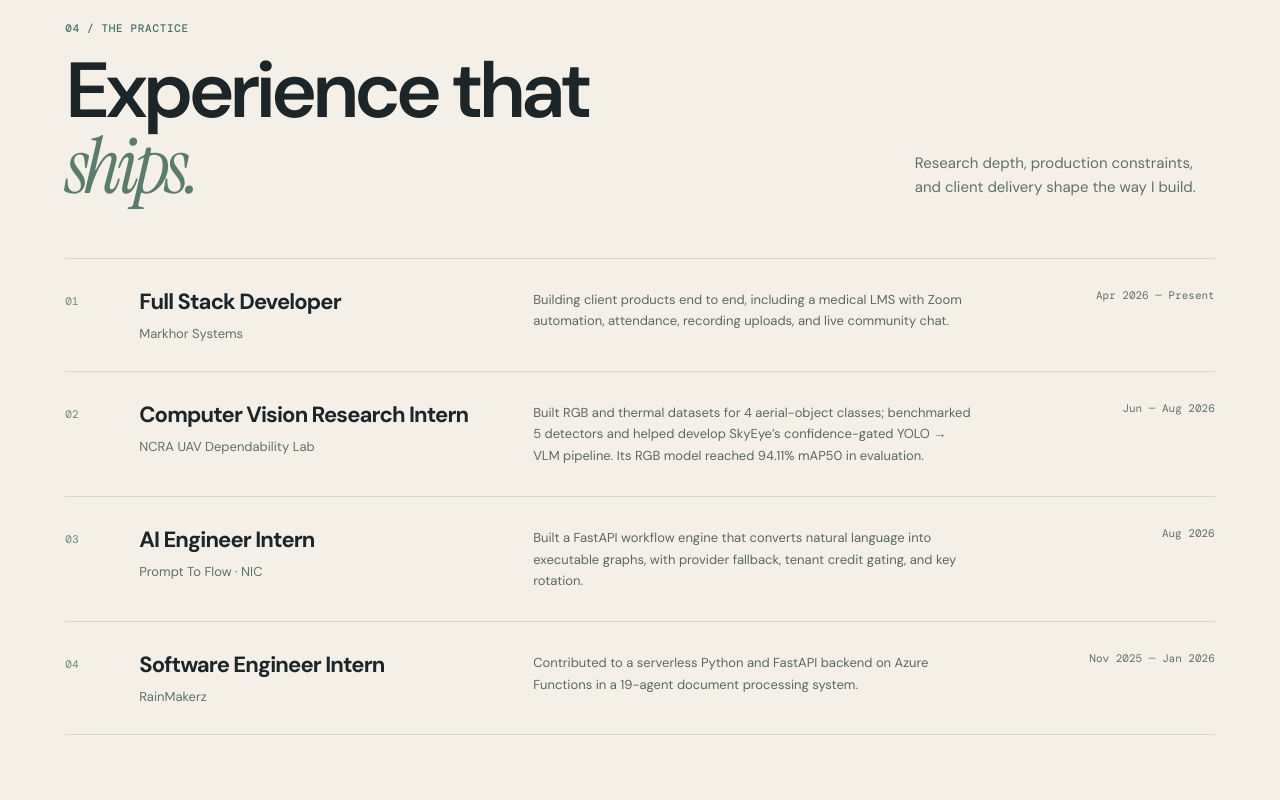
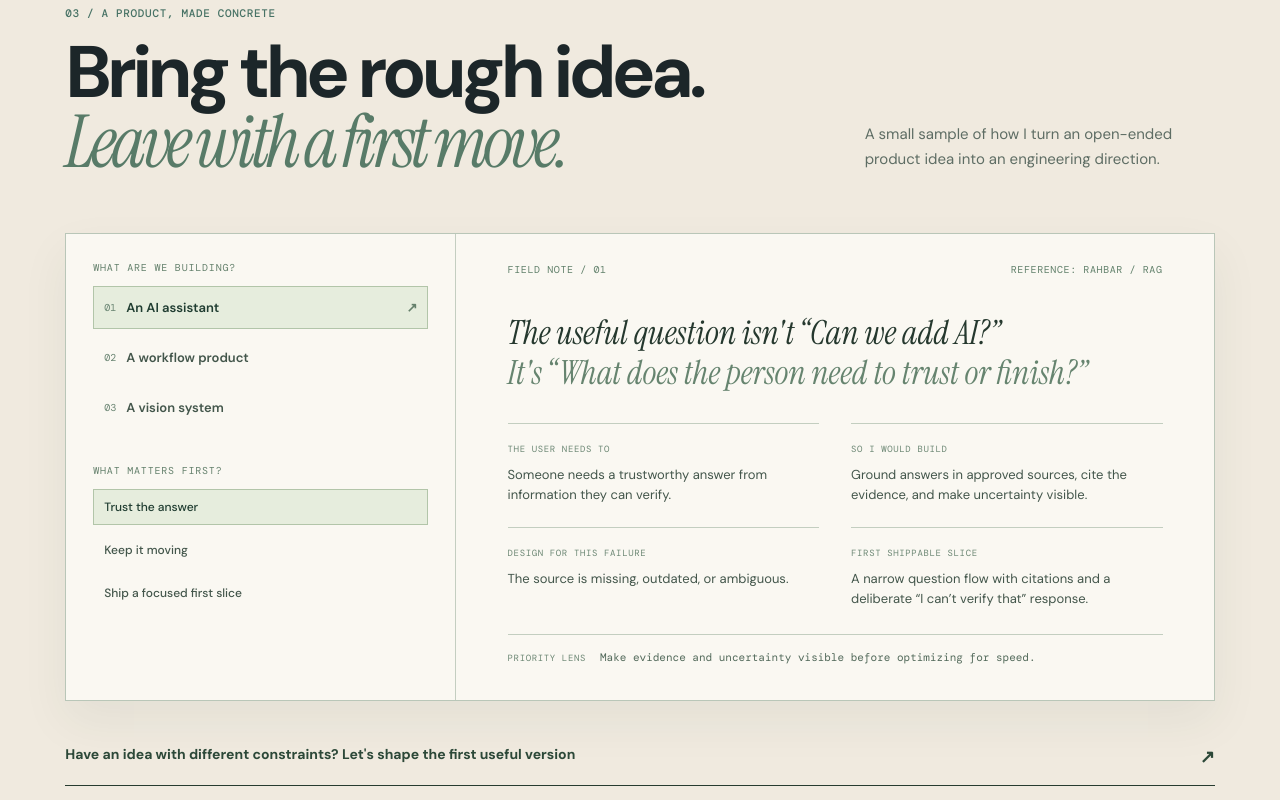
Before and after one commit to IfBilal/Portfolio-Website, a Next.js app: page / in a window 1280 px wide. Shown: the part 4280-5080 px from the top of the page. Built offline with nearby package versions, Linux system fonts and the light colour scheme.

Commit message:
Add interactive product brief builder

```diff
--- a/app/globals.css
+++ b/app/globals.css
@@ -149,3 +149,27 @@ section[id]{scroll-margin-top:85px}
 .statement-mark{color:#557d5c}
 .contact{background:#172e2a}
 @media(max-width:700px){.header-cta{border-color:#86a58e}.header.on-light .header-cta{border-color:#a8b7aa}.hero-foot{border-top-color:#5e7d6c}.hero-art,.hero-art:hover{box-shadow:15px 20px 0 #10251f}.hero .availability{color:#d3e5c8}}
+
+.brief-builder{background:#f0eadf;padding-top:105px;padding-bottom:110px}
+.brief-heading{display:grid;grid-template-columns:1fr .48fr;gap:16px 70px;align-items:end;margin-bottom:55px}
+.brief-heading .section-label{grid-column:1/-1}
+.brief-heading h2{font-size:clamp(48px,5.7vw,88px);line-height:.96;letter-spacing:-.065em;margin:0}
+.brief-heading h2 em{font-family:var(--serif);font-weight:400;color:#587b68}
+.brief-heading>p{font-size:15px;line-height:1.65;color:#5e6d64;max-width:390px;margin:0 0 6px}
+.brief-workbench{display:grid;grid-template-columns:minmax(225px,.68fr) minmax(0,1.32fr);border:1px solid #b9c6b8;background:#faf8f2;box-shadow:0 20px 45px #203d3610}
+.brief-controls{padding:27px;border-right:1px solid #c4cec1}
+.brief-control-group{display:grid;gap:7px}.brief-control-group+.brief-control-group{margin-top:35px}
+.brief-label{font:10px var(--mono);letter-spacing:.08em;color:#64806c;margin-bottom:5px}
+.brief-control-group button{appearance:none;border:1px solid transparent;background:transparent;text-align:left;padding:12px 10px;color:#43564b;font:600 13px var(--sans);cursor:pointer;display:flex;align-items:center;gap:10px;transition:background .2s,border-color .2s,color .2s}
+.brief-control-group button:hover{background:#f0f2e9}.brief-control-group button.selected{background:#e6eddd;border-color:#b2c5a9;color:#203d31}
+.brief-control-group button small{font:10px var(--mono);color:#688471}.brief-control-group button>span{margin-left:auto;color:#65806b;opacity:0;transition:opacity .2s}.brief-control-group button.selected>span{opacity:1}
+.brief-control-group.priorities button{font-size:12px;font-weight:500;padding:9px 10px}.brief-output{padding:29px clamp(22px,4vw,55px) 34px;animation:case-enter .35s ease both}
+.brief-output-top{display:flex;justify-content:space-between;gap:12px;font:10px var(--mono);letter-spacing:.06em;color:#61806b}
+.brief-prompt{font:italic clamp(23px,2.6vw,36px)/1.2 var(--serif);color:#25382e;margin:37px 0 30px}.brief-prompt em{color:#66846f}
+.brief-answer{display:grid;grid-template-columns:1fr 1fr;gap:22px 32px}
+.brief-answer>div{border-top:1px solid #c3cec0;padding-top:12px}.brief-answer>div span,.brief-priority-note b{font:9px var(--mono);letter-spacing:.07em;color:#6c8774}
+.brief-answer p{font-size:13px;line-height:1.55;color:#43564b;margin:8px 0 0}
+.brief-priority-note{display:flex;align-items:baseline;gap:14px;border-top:1px solid #c3cec0;margin-top:25px;padding-top:14px}.brief-priority-note span{font:11px/1.5 var(--mono);color:#536a5b}
+.brief-invite{display:flex;justify-content:space-between;gap:16px;border-bottom:1px solid #273c30;margin-top:28px;padding:16px 0;font-size:14px;font-weight:700;color:#2c4838}.brief-invite span{font-size:18px;transition:transform .2s}.brief-invite:hover span{transform:translate(3px,-3px)}
+@media(max-width:800px){.brief-heading{display:block}.brief-heading h2{margin:15px 0 20px}.brief-workbench{grid-template-columns:1fr}.brief-controls{border-right:0;border-bottom:1px solid #c4cec1}.brief-control-group{grid-template-columns:repeat(3,minmax(0,1fr))}.brief-label{grid-column:1/-1}.brief-control-group button{min-height:53px;align-items:flex-start;justify-content:flex-start;flex-direction:column;gap:5px;font-size:11px}.brief-control-group button>span{display:none}.brief-control-group.priorities button{font-size:10px}}
+@media(max-width:700px){.brief-builder{padding-top:75px;padding-bottom:80px}.brief-heading h2{font-size:clamp(46px,11vw,68px)}.brief-control-group{gap:5px}.brief-control-group button{padding:9px 6px;font-size:10px}.brief-control-group.priorities button{padding:9px 6px;font-size:9px}.brief-output{padding:23px 19px 27px}.brief-output-top{font-size:8px}.brief-prompt{margin:28px 0 22px}.brief-answer{gap:17px 14px}.brief-answer p{font-size:12px}.brief-priority-note{display:grid;gap:7px}.brief-invite{font-size:12px}}
--- a/app/page.tsx
+++ b/app/page.tsx
@@ -3,6 +3,7 @@ import { WorkExplorer } from '@/components/WorkExplorer';
 import { StoryMotion } from '@/components/StoryMotion';
 import { MethodStory } from '@/components/MethodStory';
 import { HeroMotion } from '@/components/HeroMotion';
+import { BriefBuilder } from '@/components/BriefBuilder';
 
 const projects = [
   { number:'01', title:'Rahbar', category:'Grounded AI / Platform engineering', mark:'ر', theme:'rahbar',
@@ -53,6 +54,8 @@ export default function Home() {
 
     <section id="about" className="about shell" data-reveal><div className="about-intro"><span className="section-label">03 / The method</span><h2>One engineer.<br/><em>Across the stack.</em></h2><p>I work backward from a real decision: what a person needs to know, what the system can prove, and how it behaves when the ideal path breaks. Then I build across the stack to make that decision easier.</p></div><MethodStory stages={capabilities} /></section>
 
+    <BriefBuilder />
+
     <section id="experience" className="experience shell" data-reveal><div className="section-head"><div><span className="section-label">04 / The practice</span><h2>Experience that<br/><em>ships.</em></h2></div><p>Research depth, production constraints, and client delivery shape the way I build.</p></div><div className="experience-list">{experience.map((e,i)=><article className="experience-row" key={e.company}><span className="row-index">0{i+1}</span><div className="role"><h3>{e.role}</h3><span>{e.company}</span></div><p>{e.detail}</p><time>{e.date}</time></article>)}</div></section>
 
     <section className="credentials shell" data-reveal><div><span className="section-label">05 / The foundation</span><h2>Still learning.<br/><em>Always building.</em></h2><p>BS Software Engineering at FAST-NUCES, Islamabad, expected 2028. CGPA 3.67/4.00 with four Dean&apos;s List honors. Four-time lab demonstrator across Object-Oriented Programming and Data Structures.</p><a className="under-link" href="https://www.linkedin.com/in/m-bilaltahir/" target="_blank" rel="noopener noreferrer">See all credentials on LinkedIn <Arrow/></a></div><div className="certificate-list"><h3>Selected certificates</h3><ul><li><span>Build AI Agents using MCP</span><small>IBM · Aug 2026</small></li><li><span>Neural Networks and Deep Learning</span><small>DeepLearning.AI · Aug 2026</small></li><li><span>Retrieval Augmented Generation (RAG)</span><small>DeepLearning.AI · Jul 2026</small></li><li><span>Develop Generative AI Applications: Get Started</span><small>IBM · Jun 2026</small></li><li><span>CS50&apos;s Introduction to Artificial Intelligence with Python</span><small>Harvard · Mar 2026</small></li><li><span>RAG with Vertex AI</span><small>GDG on Campus PIEAS · Jan 2026</small></li><li><span>CS50&apos;s Introduction to Computer Science</span><small>Harvard · Aug 2025</small></li></ul></div></section>
--- /dev/null
+++ b/components/BriefBuilder.tsx
@@ -0,0 +1,37 @@
+'use client';
+
+import { useState } from 'react';
+
+const briefs = [
+  { name: 'An AI assistant', mark: '01', source: 'RAHBAR / RAG', user: 'Someone needs a trustworthy answer from information they can verify.', build: 'Ground answers in approved sources, cite the evidence, and make uncertainty visible.', breakage: 'The source is missing, outdated, or ambiguous.', first: 'A narrow question flow with citations and a deliberate “I can’t verify that” response.' },
+  { name: 'A workflow product', mark: '02', source: 'CIVICPULSE / FULL STACK', user: 'A person needs to submit a request and another person needs to act on it.', build: 'Connect intake, triage, status, and operator tools into one observable workflow.', breakage: 'The classifier or a downstream service stops responding.', first: 'A complete request-to-resolution path with a dependable manual fallback.' },
+  { name: 'A vision system', mark: '03', source: 'SKYEYE / COMPUTER VISION', user: 'An operator needs to identify an object from an image and know when to trust the result.', build: 'Run a fast detector first; escalate low-confidence cases to a vision model.', breakage: 'The image is ambiguous or model confidence is too low.', first: 'An image review flow that shows detections, confidence, and when a second opinion was used.' },
+];
+
+const priorities = [
+  { name: 'Trust the answer', emphasis: 'Make evidence and uncertainty visible before optimizing for speed.' },
+  { name: 'Keep it moving', emphasis: 'Make the useful path survive a model, provider, or dependency failure.' },
+  { name: 'Ship a focused first slice', emphasis: 'Prove one complete user journey before expanding the feature set.' },
+];
+
+export function BriefBuilder() {
+  const [brief, setBrief] = useState(0);
+  const [priority, setPriority] = useState(0);
+  const current = briefs[brief];
+  return <section className="brief-builder shell" data-reveal aria-labelledby="brief-title">
+    <div className="brief-heading"><span className="section-label">03 / A product, made concrete</span><h2 id="brief-title">Bring the rough idea.<br/><em>Leave with a first move.</em></h2><p>A small sample of how I turn an open-ended product idea into an engineering direction.</p></div>
+    <div className="brief-workbench">
+      <div className="brief-controls">
+        <div className="brief-control-group"><span className="brief-label">WHAT ARE WE BUILDING?</span>{briefs.map((item,index)=><button key={item.name} type="button" className={brief===index?'selected':''} aria-pressed={brief===index} onClick={()=>setBrief(index)}><small>{item.mark}</small>{item.name}<span>↗</span></button>)}</div>
+        <div className="brief-control-group priorities"><span className="brief-label">WHAT MATTERS FIRST?</span>{priorities.map((item,index)=><button key={item.name} type="button" className={priority===index?'selected':''} aria-pressed={priority===index} onClick={()=>setPriority(index)}>{item.name}</button>)}</div>
+      </div>
+      <div className="brief-output" aria-live="polite" key={`${brief}-${priority}`}>
+        <div className="brief-output-top"><span>FIELD NOTE / {current.mark}</span><span>REFERENCE: {current.source}</span></div>
+        <p className="brief-prompt">The useful question isn&apos;t “Can we add AI?”<br/><em>It&apos;s “What does the person need to trust or finish?”</em></p>
+        <div className="brief-answer"><div><span>THE USER NEEDS TO</span><p>{current.user}</p></div><div><span>SO I WOULD BUILD</span><p>{current.build}</p></div><div><span>DESIGN FOR THIS FAILURE</span><p>{current.breakage}</p></div><div><span>FIRST SHIPPABLE SLICE</span><p>{current.first}</p></div></div>
+        <div className="brief-priority-note"><b>PRIORITY LENS</b><span>{priorities[priority].emphasis}</span></div>
+      </div>
+    </div>
+    <a className="brief-invite" href="mailto:muhammadbilaltahir06@gmail.com?subject=Let%E2%80%99s%20shape%20a%20product%20idea">Have an idea with different constraints? Let&apos;s shape the first useful version <span>↗</span></a>
+  </section>;
+}
```
